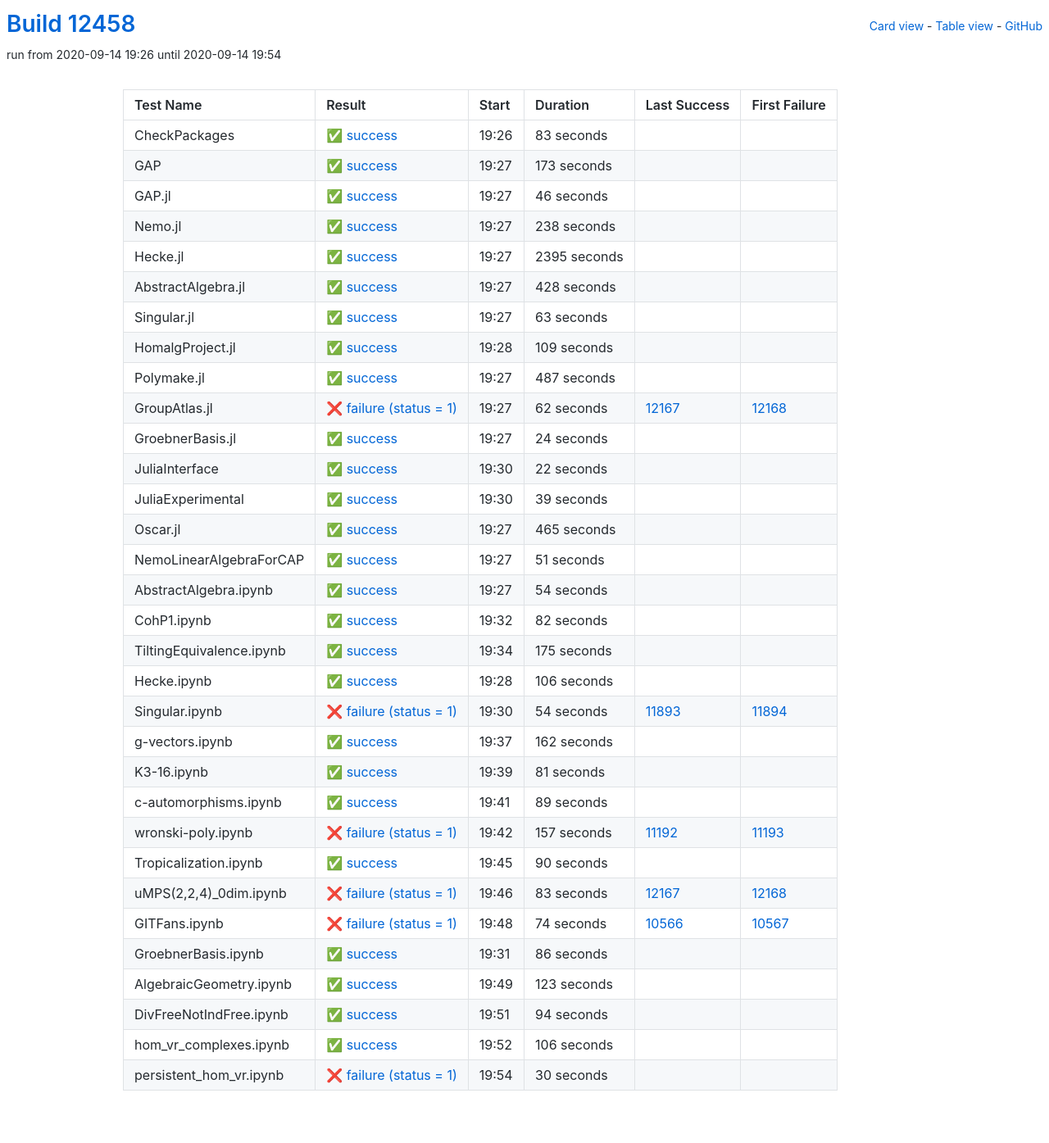
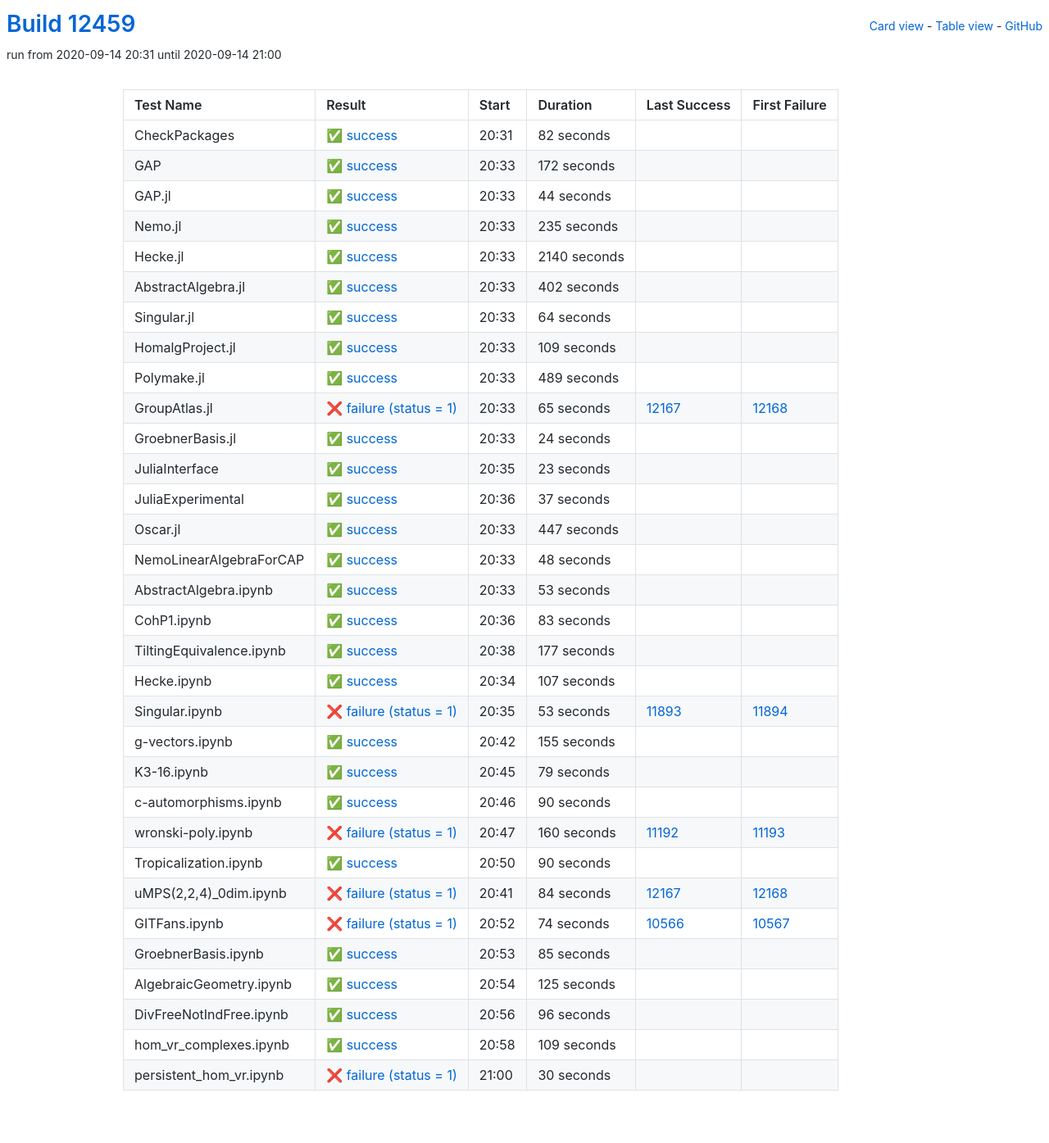
Before and after one commit to oscar-system/oscar-ci-status, a Jekyll site: the page built from table.html, in a window 1280 px wide. Shown: the whole page at 82% size. Built offline with Jekyll 4.4.1, drawn with Linux system fonts in a browser that asks for light colours.

Commit message:
Build #12459

```diff
--- a/_data/ci.yml
+++ b/_data/ci.yml
@@ -1,6 +1,6 @@
 ---
-build: 12458
-build_url: https://oscarci.mathematik.uni-kl.de/job/oscar/12458/
+build: 12459
+build_url: https://oscarci.mathematik.uni-kl.de/job/oscar/12459/
 job: oscar
 organization: oscar-system
 repo: oscar-ci-status
@@ -8,92 +8,92 @@
 tests:
 - name: CheckPackages
   id: checkpackages
-  log: https://oscarci.mathematik.uni-kl.de/job/oscar/12458/artifact/logs/build-12458/CheckPackages.log
-  start: 2020-09-14 19:26
+  log: https://oscarci.mathematik.uni-kl.de/job/oscar/12459/artifact/logs/build-12459/CheckPackages.log
+  start: 2020-09-14 20:31
   success: true
   exitcode: 0
   status: success
-  duration: 83
+  duration: 82
   last_success: false
   last_success_url:
   first_failure: false
   first_failure_url:
 - name: GAP
   id: gap
-  log: https://oscarci.mathematik.uni-kl.de/job/oscar/12458/artifact/logs/build-12458/GAP.log
-  start: 2020-09-14 19:27
+  log: https://oscarci.mathematik.uni-kl.de/job/oscar/12459/artifact/logs/build-12459/GAP.log
+  start: 2020-09-14 20:33
   success: true
   exitcode: 0
   status: success
-  duration: 173
+  duration: 172
   last_success: false
   last_success_url:
   first_failure: false
   first_failure_url:
 - name: GAP.jl
   id: gap-jl
-  log: https://oscarci.mathematik.uni-kl.de/job/oscar/12458/artifact/logs/build-12458/GAP.jl.log
-  start: 2020-09-14 19:27
+  log: https://oscarci.mathematik.uni-kl.de/job/oscar/12459/artifact/logs/build-12459/GAP.jl.log
+  start: 2020-09-14 20:33
   success: true
   exitcode: 0
   status: success
-  duration: 46
+  duration: 44
   last_success: false
   last_success_url:
   first_failure: false
   first_failure_url:
 - name: Nemo.jl
   id: nemo-jl
-  log: https://oscarci.mathematik.uni-kl.de/job/oscar/12458/artifact/logs/build-12458/Nemo.jl.log
-  start: 2020-09-14 19:27
+  log: https://oscarci.mathematik.uni-kl.de/job/oscar/12459/artifact/logs/build-12459/Nemo.jl.log
+  start: 2020-09-14 20:33
   success: true
   exitcode: 0
   status: success
-  duration: 238
+  duration: 235
   last_success: false
   last_success_url:
   first_failure: false
   first_failure_url:
 - name: Hecke.jl
   id: hecke-jl
-  log: https://oscarci.mathematik.uni-kl.de/job/oscar/12458/artifact/logs/build-12458/Hecke.jl.log
-  start: 2020-09-14 19:27
+  log: https://oscarci.mathematik.uni-kl.de/job/oscar/12459/artifact/logs/build-12459/Hecke.jl.log
+  start: 2020-09-14 20:33
   success: true
   exitcode: 0
   status: success
-  duration: 2395
+  duration: 2140
   last_success: false
   last_success_url:
   first_failure: false
   first_failure_url:
 - name: AbstractAlgebra.jl
   id: abstractalgebra-jl
-  log: https://oscarci.mathematik.uni-kl.de/job/oscar/12458/artifact/logs/build-12458/AbstractAlgebra.jl.log
-  start: 2020-09-14 19:27
+  log: https://oscarci.mathematik.uni-kl.de/job/oscar/12459/artifact/logs/build-12459/AbstractAlgebra.jl.log
+  start: 2020-09-14 20:33
   success: true
   exitcode: 0
   status: success
-  duration: 428
+  duration: 402
   last_success: false
   last_success_url:
   first_failure: false
   first_failure_url:
 - name: Singular.jl
   id: singular-jl
-  log: https://oscarci.mathematik.uni-kl.de/job/oscar/12458/artifact/logs/build-12458/Singular.jl.log
-  start: 2020-09-14 19:27
+  log: https://oscarci.mathematik.uni-kl.de/job/oscar/12459/artifact/logs/build-12459/Singular.jl.log
+  start: 2020-09-14 20:33
   success: true
   exitcode: 0
   status: success
-  duration: 63
+  duration: 64
   last_success: false
   last_success_url:
   first_failure: false
   first_failure_url:
 - name: HomalgProject.jl
   id: homalgproject-jl
-  log: https://oscarci.mathematik.uni-kl.de/job/oscar/12458/artifact/logs/build-12458/HomalgProject.jl.log
-  start: 2020-09-14 19:28
+  log: https://oscarci.mathematik.uni-kl.de/job/oscar/12459/artifact/logs/build-12459/HomalgProject.jl.log
+  start: 2020-09-14 20:33
   success: true
   exitcode: 0
   status: success
@@ -104,32 +104,32 @@
   first_failure_url:
 - name: Polymake.jl
   id: polymake-jl
-  log: https://oscarci.mathematik.uni-kl.de/job/oscar/12458/artifact/logs/build-12458/Polymake.jl.log
-  start: 2020-09-14 19:27
+  log: https://oscarci.mathematik.uni-kl.de/job/oscar/12459/artifact/logs/build-12459/Polymake.jl.log
+  start: 2020-09-14 20:33
   success: true
   exitcode: 0
   status: success
-  duration: 487
+  duration: 489
   last_success: false
   last_success_url:
   first_failure: false
   first_failure_url:
 - name: GroupAtlas.jl
   id: groupatlas-jl
-  log: https://oscarci.mathematik.uni-kl.de/job/oscar/12458/artifact/logs/build-12458/GroupAtlas.jl.log
-  start: 2020-09-14 19:27
+  log: https://oscarci.mathematik.uni-kl.de/job/oscar/12459/artifact/logs/build-12459/GroupAtlas.jl.log
+  start: 2020-09-14 20:33
   success: false
   exitcode: 1
   status: failure
-  duration: 62
+  duration: 65
   last_success: 12167
   last_success_url: https://oscarci.mathematik.uni-kl.de/job/oscar/12167/
   first_failure: 12168
   first_failure_url: https://oscarci.mathematik.uni-kl.de/job/oscar/12168/
 - name: GroebnerBasis.jl
   id: groebnerbasis-jl
-  log: https://oscarci.mathematik.uni-kl.de/job/oscar/12458/artifact/logs/build-12458/GroebnerBasis.jl.log
-  start: 2020-09-14 19:27
+  log: https://oscarci.mathematik.uni-kl.de/job/oscar/12459/artifact/logs/build-12459/GroebnerBasis.jl.log
+  start: 2020-09-14 20:33
   success: true
   exitcode: 0
   status: success
@@ -140,164 +140,164 @@
   first_failure_url:
 - name: JuliaInterface
   id: juliainterface
-  log: https://oscarci.mathematik.uni-kl.de/job/oscar/12458/artifact/logs/build-12458/JuliaInterface.log
-  start: 2020-09-14 19:30
+  log: https://oscarci.mathematik.uni-kl.de/job/oscar/12459/artifact/logs/build-12459/JuliaInterface.log
+  start: 2020-09-14 20:35
   success: true
   exitcode: 0
   status: success
-  duration: 22
+  duration: 23
   last_success: false
   last_success_url:
   first_failure: false
   first_failure_url:
 - name: JuliaExperimental
   id: juliaexperimental
-  log: https://oscarci.mathematik.uni-kl.de/job/oscar/12458/artifact/logs/build-12458/JuliaExperimental.log
-  start: 2020-09-14 19:30
+  log: https://oscarci.mathematik.uni-kl.de/job/oscar/12459/artifact/logs/build-12459/JuliaExperimental.log
+  start: 2020-09-14 20:36
   success: true
   exitcode: 0
   status: success
-  duration: 39
+  duration: 37
   last_success: false
   last_success_url:
   first_failure: false
   first_failure_url:
 - name: Oscar.jl
   id: oscar-jl
-  log: https://oscarci.mathematik.uni-kl.de/job/oscar/12458/artifact/logs/build-12458/Oscar.jl.log
-  start: 2020-09-14 19:27
+  log: https://oscarci.mathematik.uni-kl.de/job/oscar/12459/artifact/logs/build-12459/Oscar.jl.log
+  start: 2020-09-14 20:33
   success: true
   exitcode: 0
   status: success
-  duration: 465
+  duration: 447
   last_success: false
   last_success_url:
   first_failure: false
   first_failure_url:
 - name: NemoLinearAlgebraForCAP
   id: nemolinearalgebraforcap
-  log: https://oscarci.mathematik.uni-kl.de/job/oscar/12458/artifact/logs/build-12458/NemoLinearAlgebraForCAP.log
-  start: 2020-09-14 19:27
+  log: https://oscarci.mathematik.uni-kl.de/job/oscar/12459/artifact/logs/build-12459/NemoLinearAlgebraForCAP.log
+  start: 2020-09-14 20:33
   success: true
   exitcode: 0
   status: success
-  duration: 51
+  duration: 48
   last_success: false
   last_success_url:
   first_failure: false
   first_failure_url:
 - name: AbstractAlgebra.ipynb
   id: abstractalgebra-ipynb
-  log: https://oscarci.mathematik.uni-kl.de/job/oscar/12458/artifact/logs/build-12458/AbstractAlgebra.ipynb.log
-  start: 2020-09-14 19:27
+  log: https://oscarci.mathematik.uni-kl.de/job/oscar/12459/artifact/logs/build-12459/AbstractAlgebra.ipynb.log
+  start: 2020-09-14 20:33
   success: true
   exitcode: 0
   status: success
-  duration: 54
+  duration: 53
   last_success: false
   last_success_url:
   first_failure: false
   first_failure_url:
 - name: CohP1.ipynb
   id: cohp1-ipynb
-  log: https://oscarci.mathematik.uni-kl.de/job/oscar/12458/artifact/logs/build-12458/CohP1.ipynb.log
-  start: 2020-09-14 19:32
+  log: https://oscarci.mathematik.uni-kl.de/job/oscar/12459/artifact/logs/build-12459/CohP1.ipynb.log
+  start: 2020-09-14 20:36
   success: true
   exitcode: 0
   status: success
-  duration: 82
+  duration: 83
   last_success: false
   last_success_url:
   first_failure: false
   first_failure_url:
 - name: TiltingEquivalence.ipynb
   id: tiltingequivalence-ipynb
-  log: https://oscarci.mathematik.uni-kl.de/job/oscar/12458/artifact/logs/build-12458/TiltingEquivalence.ipynb.log
-  start: 2020-09-14 19:34
+  log: https://oscarci.mathematik.uni-kl.de/job/oscar/12459/artifact/logs/build-12459/TiltingEquivalence.ipynb.log
+  start: 2020-09-14 20:38
   success: true
   exitcode: 0
   status: success
-  duration: 175
+  duration: 177
   last_success: false
   last_success_url:
   first_failure: false
   first_failure_url:
 - name: Hecke.ipynb
   id: hecke-ipynb
-  log: https://oscarci.mathematik.uni-kl.de/job/oscar/12458/artifact/logs/build-12458/Hecke.ipynb.log
-  start: 2020-09-14 19:28
+  log: https://oscarci.mathematik.uni-kl.de/job/oscar/12459/artifact/logs/build-12459/Hecke.ipynb.log
+  start: 2020-09-14 20:34
   success: true
   exitcode: 0
   status: success
-  duration: 106
+  duration: 107
   last_success: false
   last_success_url:
   first_failure: false
   first_failure_url:
 - name: Singular.ipynb
   id: singular-ipynb
-  log: https://oscarci.mathematik.uni-kl.de/job/oscar/12458/artifact/logs/build-12458/Singular.ipynb.log
-  start: 2020-09-14 19:30
+  log: https://oscarci.mathematik.uni-kl.de/job/oscar/12459/artifact/logs/build-12459/Singular.ipynb.log
+  start: 2020-09-14 20:35
   success: false
   exitcode: 1
   status: failure
-  duration: 54
+  duration: 53
   last_success: 11893
   last_success_url: https://oscarci.mathematik.uni-kl.de/job/oscar/11893/
   first_failure: 11894
   first_failure_url: https://oscarci.mathematik.uni-kl.de/job/oscar/11894/
 - name: g-vectors.ipynb
   id: g-vectors-ipynb
-  log: https://oscarci.mathematik.uni-kl.de/job/oscar/12458/artifact/logs/build-12458/g-vectors.ipynb.log
-  start: 2020-09-14 19:37
+  log: https://oscarci.mathematik.uni-kl.de/job/oscar/12459/artifact/logs/build-12459/g-vectors.ipynb.log
+  start: 2020-09-14 20:42
   success: true
   exitcode: 0
   status: success
-  duration: 162
+  duration: 155
   last_success: false
   last_success_url:
   first_failure: false
   first_failure_url:
 - name: K3-16.ipynb
   id: k3-16-ipynb
-  log: https://oscarci.mathematik.uni-kl.de/job/oscar/12458/artifact/logs/build-12458/K3-16.ipynb.log
-  start: 2020-09-14 19:39
+  log: https://oscarci.mathematik.uni-kl.de/job/oscar/12459/artifact/logs/build-12459/K3-16.ipynb.log
+  start: 2020-09-14 20:45
   success: true
   exitcode: 0
   status: success
-  duration: 81
+  duration: 79
   last_success: false
   last_success_url:
   first_failure: false
   first_failure_url:
 - name: c-automorphisms.ipynb
   id: c-automorphisms-ipynb
-  log: https://oscarci.mathematik.uni-kl.de/job/oscar/12458/artifact/logs/build-12458/c-automorphisms.ipynb.log
-  start: 2020-09-14 19:41
+  log: https://oscarci.mathematik.uni-kl.de/job/oscar/12459/artifact/logs/build-12459/c-automorphisms.ipynb.log
+  start: 2020-09-14 20:46
   success: true
   exitcode: 0
   status: success
-  duration: 89
+  duration: 90
   last_success: false
   last_success_url:
   first_failure: false
   first_failure_url:
 - name: wronski-poly.ipynb
   id: wronski-poly-ipynb
-  log: https://oscarci.mathematik.uni-kl.de/job/oscar/12458/artifact/logs/build-12458/wronski-poly.ipynb.log
-  start: 2020-09-14 19:42
+  log: https://oscarci.mathematik.uni-kl.de/job/oscar/12459/artifact/logs/build-12459/wronski-poly.ipynb.log
+  start: 2020-09-14 20:47
   success: false
   exitcode: 1
   status: failure
-  duration: 157
+  duration: 160
   last_success: 11192
   last_success_url: https://oscarci.mathematik.uni-kl.de/job/oscar/11192/
   first_failure: 11193
   first_failure_url: https://oscarci.mathematik.uni-kl.de/job/oscar/11193/
 - name: Tropicalization.ipynb
   id: tropicalization-ipynb
-  log: https://oscarci.mathematik.uni-kl.de/job/oscar/12458/artifact/logs/build-12458/Tropicalization.ipynb.log
-  start: 2020-09-14 19:45
+  log: https://oscarci.mathematik.uni-kl.de/job/oscar/12459/artifact/logs/build-12459/Tropicalization.ipynb.log
+  start: 2020-09-14 20:50
   success: true
   exitcode: 0
   status: success
@@ -308,20 +308,20 @@
   first_failure_url:
 - name: uMPS(2,2,4)_0dim.ipynb
   id: umps-2-2-4-0dim-ipynb
-  log: https://oscarci.mathematik.uni-kl.de/job/oscar/12458/artifact/logs/build-12458/uMPS-2-2-4-_0dim.ipynb.log
-  start: 2020-09-14 19:46
+  log: https://oscarci.mathematik.uni-kl.de/job/oscar/12459/artifact/logs/build-12459/uMPS-2-2-4-_0dim.ipynb.log
+  start: 2020-09-14 20:41
   success: false
   exitcode: 1
   status: failure
-  duration: 83
+  duration: 84
   last_success: 12167
   last_success_url: https://oscarci.mathematik.uni-kl.de/job/oscar/12167/
   first_failure: 12168
   first_failure_url: https://oscarci.mathematik.uni-kl.de/job/oscar/12168/
 - name: GITFans.ipynb
   id: gitfans-ipynb
-  log: https://oscarci.mathematik.uni-kl.de/job/oscar/12458/artifact/logs/build-12458/GITFans.ipynb.log
-  start: 2020-09-14 19:48
+  log: https://oscarci.mathematik.uni-kl.de/job/oscar/12459/artifact/logs/build-12459/GITFans.ipynb.log
+  start: 2020-09-14 20:52
   success: false
   exitcode: 1
   status: failure
@@ -332,56 +332,56 @@
   first_failure_url: https://oscarci.mathematik.uni-kl.de/job/oscar/10567/
 - name: GroebnerBasis.ipynb
   id: groebnerbasis-ipynb
-  log: https://oscarci.mathematik.uni-kl.de/job/oscar/12458/artifact/logs/build-12458/GroebnerBasis.ipynb.log
-  start: 2020-09-14 19:31
+  log: https://oscarci.mathematik.uni-kl.de/job/oscar/12459/artifact/logs/build-12459/GroebnerBasis.ipynb.log
+  start: 2020-09-14 20:53
   success: true
   exitcode: 0
   status: success
-  duration: 86
+  duration: 85
   last_success: false
   last_success_url:
   first_failure: false
   first_failure_url:
 - name: AlgebraicGeometry.ipynb
   id: algebraicgeometry-ipynb
-  log: https://oscarci.mathematik.uni-kl.de/job/oscar/12458/artifact/logs/build-12458/AlgebraicGeometry.ipynb.log
-  start: 2020-09-14 19:49
+  log: https://oscarci.mathematik.uni-kl.de/job/oscar/12459/artifact/logs/build-12459/AlgebraicGeometry.ipynb.log
+  start: 2020-09-14 20:54
   success: true
   exitcode: 0
   status: success
-  duration: 123
+  duration: 125
   last_success: false
   last_success_url:
   first_failure: false
   first_failure_url:
 - name: DivFreeNotIndFree.ipynb
   id: divfreenotindfree-ipynb
-  log: https://oscarci.mathematik.uni-kl.de/job/oscar/12458/artifact/logs/build-12458/DivFreeNotIndFree.ipynb.log
-  start: 2020-09-14 19:51
+  log: https://oscarci.mathematik.uni-kl.de/job/oscar/12459/artifact/logs/build-12459/DivFreeNotIndFree.ipynb.log
+  start: 2020-09-14 20:56
   success: true
   exitcode: 0
   status: success
-  duration: 94
+  duration: 96
   last_success: false
   last_success_url:
   first_failure: false
   first_failure_url:
 - name: hom_vr_complexes.ipynb
   id: hom-vr-complexes-ipynb
-  log: https://oscarci.mathematik.uni-kl.de/job/oscar/12458/artifact/logs/build-12458/hom_vr_complexes.ipynb.log
-  start: 2020-09-14 19:52
+  log: https://oscarci.mathematik.uni-kl.de/job/oscar/12459/artifact/logs/build-12459/hom_vr_complexes.ipynb.log
+  start: 2020-09-14 20:58
   success: true
   exitcode: 0
   status: success
-  duration: 106
+  duration: 109
   last_success: false
   last_success_url:
   first_failure: false
   first_failure_url:
 - name: persistent_hom_vr.ipynb
   id: persistent-hom-vr-ipynb
-  log: https://oscarci.mathematik.uni-kl.de/job/oscar/12458/artifact/logs/build-12458/persistent_hom_vr.ipynb.log
-  start: 2020-09-14 19:54
+  log: https://oscarci.mathematik.uni-kl.de/job/oscar/12459/artifact/logs/build-12459/persistent_hom_vr.ipynb.log
+  start: 2020-09-14 21:00
   success: false
   exitcode: 1
   status: failure
```
Also changed, not shown: README.md.
